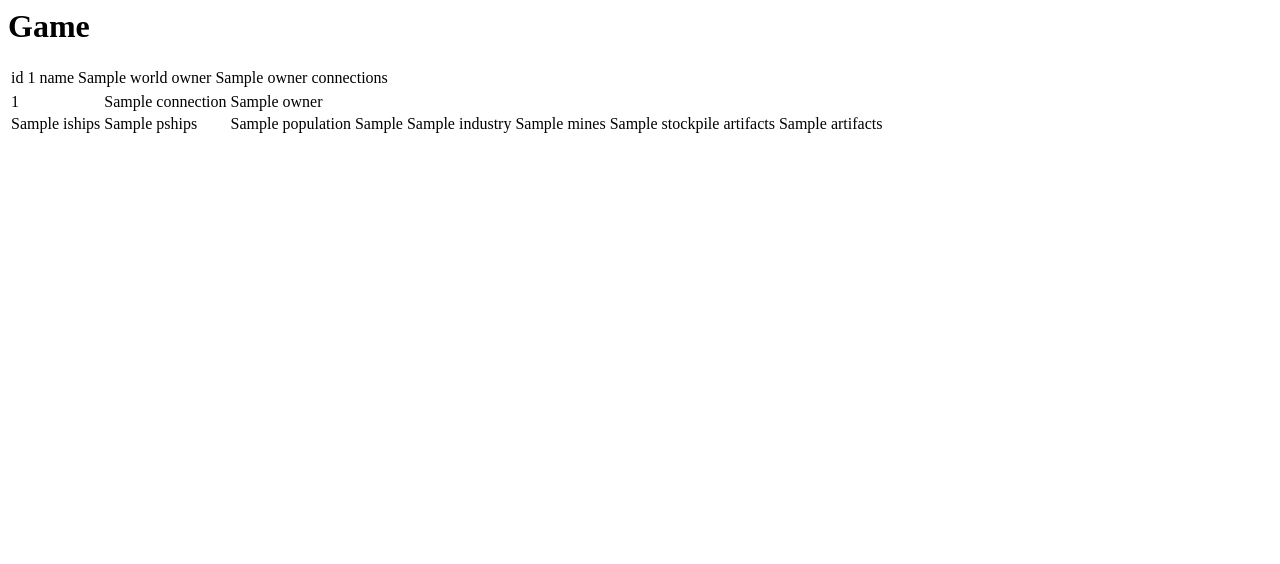
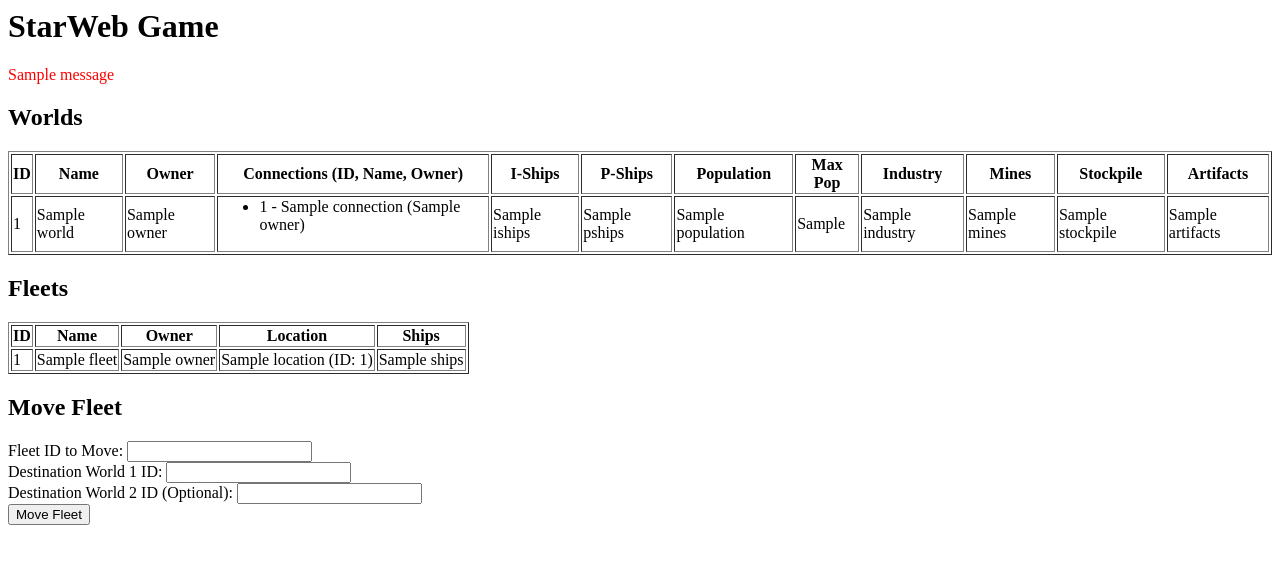
Before and after one commit to wthidden/flaskstarweb, a Flask app: template templates/game.html in a window 1280 px wide. Shown: the top 564 px of the page. Run offline with Flask 3, Linux system fonts and the light colour scheme; the template is opened without the code that fills it: most values are stand-ins (such as "Sample title", 1, 10 or a date in 2020); one stand-in notice (Sample message) is shown.

Commit message:
I've implemented basic fleet movement functionality.
This change introduces the core logic for fleet movement in the Starweb game.

Key features include:
- A `MoveCommand` in the `Game` class (`app.py`) that handles path validation (connectivity and length up to 3 segments) and updates fleet locations.
- A web interface for you to issue movement commands:
    - Fleets are listed on the `game.html` page, showing their current location.
    - A form allows you to specify a fleet and up to two destination worlds.
    - A new Flask route (`/move_fleet`) processes these commands.
- Feedback is provided via Flask flash messages.
- Unit tests for `MoveCommand` have been added in `tests/test_game.py` to cover various valid and invalid movement scenarios.

Movement rules allow a fleet to move up to 3 worlds per command, through connected worlds. Placeholder comments are included in `MoveCommand` for future implementation of combat interactions during movement (e.g., "passing-through fire").

```diff
--- a/app.py
+++ b/app.py
@@ -1,8 +1,11 @@
 import random
 
-from flask import Flask, render_template
+from flask import Flask, render_template, request, redirect, url_for, flash
 
 app = Flask(__name__)
+app.secret_key = 'your_secret_key'  # Needed for flash messages
+
+game = None  # Global game instance
 
 character_types = {"Empire Builder", "Merchant", "Pirate", "Artifact Collector", "Berserker"}
 
@@ -300,8 +303,80 @@ class Game:
     def BuildCommand(self):
         print("Build")
 
-    def MoveCommand(self):
-        print("Move")
+    def MoveCommand(self, fleet_id, target_world_ids):
+        # Retrieve the fleet object
+        fleet_to_move = next((f for f in self.fleets if f.id == fleet_id), None)
+
+        if not fleet_to_move:
+            print(f"Error: Fleet with ID {fleet_id} not found.")
+            return False
+
+        if fleet_to_move.ships <= 0:
+            print(f"Error: Fleet {fleet_to_move.name} has no ships and cannot move.")
+            return False
+
+        if len(target_world_ids) > 2:
+            print("Error: Fleet can move at most 2 segments (current -> world1 -> world2).")
+            return False
+
+        current_location = fleet_to_move.location
+        path = [current_location] + target_world_ids
+
+        # Validate path
+        for i in range(len(path) - 1):
+            world1 = path[i]
+            world2 = path[i+1]
+
+            # Ensure world1 and world2 are actual World objects if IDs were passed
+            if not isinstance(world1, World):
+                world1_obj = next((w for w in self.worlds if w.id == world1), None)
+                if not world1_obj:
+                    print(f"Error: World with ID {world1} not found in path.")
+                    return False
+                world1 = world1_obj
+
+            if not isinstance(world2, World):
+                world2_obj = next((w for w in self.worlds if w.id == world2), None)
+                if not world2_obj:
+                    print(f"Error: World with ID {world2} not found in path.")
+                    return False
+                world2 = world2_obj
+
+            # Check connection
+            if world2 not in world1.connections and world1 not in world2.connections: # Assuming connections are two-way
+                print(f"Error: World {world1.name} is not connected to {world2.name}.")
+                return False
+
+        # Movement Logic
+        final_destination_world_id = target_world_ids[-1]
+        final_destination_world = next((w for w in self.worlds if w.id == final_destination_world_id), None)
+        if isinstance(target_world_ids[-1], World): # if it's already an object
+            final_destination_world = target_world_ids[-1]
+
+
+        if not final_destination_world:
+            # This should ideally be caught by path validation earlier if IDs are used
+            print(f"Error: Final destination world {final_destination_world_id} not found.")
+            return False
+
+        for i in range(len(target_world_ids)):
+            intermediate_world_id = target_world_ids[i]
+            intermediate_world = next((w for w in self.worlds if w.id == intermediate_world_id), None)
+            if isinstance(target_world_ids[i], World): # if it's already an object
+                intermediate_world = target_world_ids[i]
+
+            if not intermediate_world:
+                 print(f"Error: Intermediate world {intermediate_world_id} not found during movement.")
+                 return False # Should not happen if path validation is correct
+
+            if i < len(target_world_ids) - 1:
+                # This is an intermediate world
+                # TODO: Implement logic for hostile fleets at this intermediate world to fire upon the moving fleet.
+                print(f"Fleet {fleet_to_move.name} passing through {intermediate_world.name}...") # Optional: for tracing
+
+        fleet_to_move.location = final_destination_world
+        print(f"Fleet {fleet_to_move.name} moved to {final_destination_world.name}.")
+        return True
 
     def AttackCommand(self):
         print("Attack")
@@ -374,8 +449,19 @@ def create_game():
     worlds = create_worlds()
     connect_worlds(worlds)
     fleets = create_fleets()
+    # Initialize fleets with some ships and a starting location for testing
+    if worlds: # Ensure worlds exist
+        for i, fleet in enumerate(fleets):
+            fleet.ships = random.randint(5, 20) # Give some ships
+            fleet.location = worlds[i % len(worlds)] # Assign a starting world
+            fleet.owner = "Player 1" # Assign an owner for display
     return Game(worlds, fleets, [])
 
+def get_or_create_game():
+    global game
+    if game is None:
+        game = create_game()
+    return game
 
 @app.route('/')
 def hello_world():  # put application's code here
@@ -384,8 +470,75 @@ def hello_world():  # put application's code here
 
 @app.route('/game')
 def display_game():
-    game = create_game()
-    return render_template('game.html', game=game)
+    game_instance = get_or_create_game()
+    return render_template('game.html', game=game_instance)
+
+@app.route('/move_fleet', methods=['POST'])
+def move_fleet():
+    game_instance = get_or_create_game()
+    fleet_id_str = request.form.get('fleet_id')
+    world1_id_str = request.form.get('world1_id')
+    world2_id_str = request.form.get('world2_id')
+
+    if not fleet_id_str or not world1_id_str:
+        flash("Error: Fleet ID and at least the first destination World ID are required.")
+        return redirect(url_for('display_game'))
+
+    try:
+        fleet_id = int(fleet_id_str)
+    except ValueError:
+        flash(f"Error: Invalid Fleet ID '{fleet_id_str}'. Must be a number.")
+        return redirect(url_for('display_game'))
+
+    target_worlds_path = []
+    world_ids_str = [world1_id_str, world2_id_str]
+
+    for world_id_s in world_ids_str:
+        if world_id_s:  # If the world ID string is not empty
+            try:
+                world_id = int(world_id_s)
+                world = next((w for w in game_instance.worlds if w.id == world_id), None)
+                if world:
+                    target_worlds_path.append(world)
+                else:
+                    flash(f"Error: World with ID {world_id} not found.")
+                    return redirect(url_for('display_game'))
+            except ValueError:
+                flash(f"Error: Invalid World ID '{world_id_s}'. Must be a number.")
+                return redirect(url_for('display_game'))
+
+    if not target_worlds_path: # Should be caught by earlier check for world1_id_str but as a safeguard
+        flash("Error: At least one valid destination world must be specified.")
+        return redirect(url_for('display_game'))
+
+    # Call MoveCommand
+    # We need to ensure the fleet's current location is a World object if it's an ID
+    # However, MoveCommand already handles resolving world IDs to objects internally.
+    # The target_worlds_path is already a list of World objects.
+
+    # First, ensure the fleet itself exists. MoveCommand does this, but we can give a better flash.
+    fleet_to_move = next((f for f in game_instance.fleets if f.id == fleet_id), None)
+    if not fleet_to_move:
+        flash(f"Error: Fleet with ID {fleet_id} not found.")
+        return redirect(url_for('display_game'))
+
+    # If the fleet's current location is not set (e.g., newly created fleet)
+    # MoveCommand expects fleet.location to be a World object or a resolvable ID
+    # Our create_fleets assigns a world object now.
+    if fleet_to_move.location is None:
+        flash(f"Error: Fleet {fleet_to_move.name} (ID: {fleet_id}) has an unassigned starting location and cannot move.")
+        return redirect(url_for('display_game'))
+
+
+    success = game_instance.MoveCommand(fleet_id=fleet_id, target_world_ids=target_worlds_path)
+
+    if success:
+        flash(f"Fleet {fleet_id} move command processed. Check console/fleet list for status.")
+    else:
+        # MoveCommand prints its own errors, but we can add a generic flash message.
+        flash(f"Fleet {fleet_id} move command failed. See console for details.")
+
+    return redirect(url_for('display_game'))
 
 
 if __name__ == '__main__':
--- a/templates/game.html
+++ b/templates/game.html
@@ -1,21 +1,51 @@
 <html lang="">
-<head><title>Game</title></head>
+<head><title>StarWeb Game</title></head>
 <body>
-<h1>Game</h1>
-<table>
+    <h1>StarWeb Game</h1>
+
+    {% with messages = get_flashed_messages() %}
+      {% if messages %}
+        <ul class=flashes style="color: red; list-style-type: none; padding: 0;">
+        {% for message in messages %}
+          <li>{{ message }}</li>
+        {% endfor %}
+        </ul>
+      {% endif %}
+    {% endwith %}
+
+    <h2>Worlds</h2>
+    <table border="1">
+        <thead>
+            <tr>
+                <th>ID</th>
+                <th>Name</th>
+                <th>Owner</th>
+                <th>Connections (ID, Name, Owner)</th>
+                <th>I-Ships</th>
+                <th>P-Ships</th>
+                <th>Population</th>
+                <th>Max Pop</th>
+                <th>Industry</th>
+                <th>Mines</th>
+                <th>Stockpile</th>
+                <th>Artifacts</th>
+            </tr>
+        </thead>
+        <tbody>
             {% for world in game.worlds %}
-        <td> id {{ world.id }}</td>
-        <td> name {{ world.name }}</td>
-        <td> owner {{ world.owner }}</td>
-        <td> connections</td>
-        <table>
+            <tr>
+                <td>{{ world.id }}</td>
+                <td>{{ world.name }}</td>
+                <td>{{ world.owner if world.owner else 'Unowned' }}</td>
+                <td>
+                    <ul>
                     {% for connection in world.connections %}
-            <tr>
-                <td> {{ connection.id }} </td>
-                <td> {{ connection.name }} </td>
-                <td> {{ connection.owner }} </td>
-            </tr>
+                        <li>{{ connection.id }} - {{ connection.name }} ({{ connection.owner if connection.owner else 'Unowned' }})</li>
+                    {% else %}
+                        <li>No connections</li>
                     {% endfor %}
+                    </ul>
+                </td>
                 <td>{{ world.iships }}</td>
                 <td>{{ world.pships }}</td>
                 <td>{{ world.population }}</td>
@@ -23,9 +53,64 @@
                 <td>{{ world.industry }}</td>
                 <td>{{ world.mines }}</td>
                 <td>{{ world.stockpile }}</td>
-        <td> artifacts {{ world.artifacts }}</td>
+                <td>{{ world.artifacts if world.artifacts else 'None' }}</td>
             </tr>
             {% endfor %}
+        </tbody>
     </table>
+
+    <h2>Fleets</h2>
+    {% if game.fleets %}
+    <table border="1">
+        <thead>
+            <tr>
+                <th>ID</th>
+                <th>Name</th>
+                <th>Owner</th>
+                <th>Location</th>
+                <th>Ships</th>
+            </tr>
+        </thead>
+        <tbody>
+            {% for fleet in game.fleets %}
+            <tr>
+                <td>{{ fleet.id }}</td>
+                <td>{{ fleet.name }}</td>
+                <td>{{ fleet.owner if fleet.owner else 'N/A' }}</td>
+                <td>
+                    {% if fleet.location %}
+                        {{ fleet.location.name }} (ID: {{ fleet.location.id }})
+                    {% else %}
+                        In Deep Space / No Location
+                    {% endif %}
+                </td>
+                <td>{{ fleet.ships }}</td>
+            </tr>
+            {% endfor %}
+        </tbody>
+    </table>
+    {% else %}
+    <p>No fleets in the game.</p>
+    {% endif %}
+
+    <h2>Move Fleet</h2>
+    <form action="{{ url_for('move_fleet') }}" method="post">
+        <div>
+            <label for="fleet_id">Fleet ID to Move:</label>
+            <input type="text" id="fleet_id" name="fleet_id" required>
+        </div>
+        <div>
+            <label for="world1_id">Destination World 1 ID:</label>
+            <input type="text" id="world1_id" name="world1_id" required>
+        </div>
+        <div>
+            <label for="world2_id">Destination World 2 ID (Optional):</label>
+            <input type="text" id="world2_id" name="world2_id">
+        </div>
+        <div>
+            <button type="submit">Move Fleet</button>
+        </div>
+    </form>
+
 </body>
 </html>
```
Also changed, not shown: tests/test_game.py (added, +149 -0 lines). Lines whose indentation alone changed are shown as unchanged.
